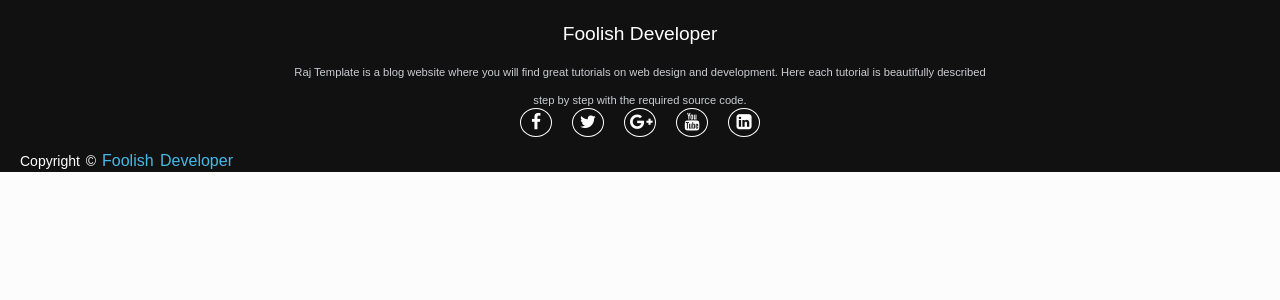
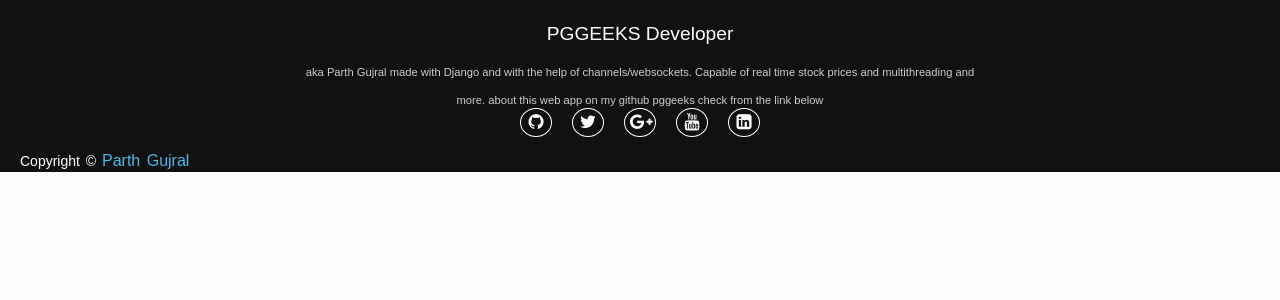
Before and after one commit to Pggeeks/Live-StockScrenner-Django, a Django app: template stockapp/templates/stockapp/footer.html in a window 1280 px wide. Shown: the top 300 px of the page. Run offline with Django 4.2, Linux system fonts and the light colour scheme; the template is opened without the code that fills it, so the values that code supplies are empty; parts of the project's set-up code (start-up, migrations or seed data) failed here and were passed over.

Commit message:
fixed error in threading when reloading page

```diff
--- a/stockapp/consumers.py
+++ b/stockapp/consumers.py
@@ -15,6 +15,7 @@ class StockConsumer(AsyncWebsocketConsumer):
         )
         ## creating a celery beat task
         await self.accept()
+        Show_Details.clearevent()
         # await self.Users_Count(self.room_group_name)
 
     async def disconnect(self, close_code):
@@ -73,6 +74,7 @@ class AllStockConsumer(AsyncWebsocketConsumer):
         )
         ## creating a celery beat task
         await self.accept()
+        Home.clearevent()
         print('conn')
         # await self.Users_Count(self.room_group_name)
 
--- a/stockapp/templates/stockapp/Show_Page.html
+++ b/stockapp/templates/stockapp/Show_Page.html
@@ -15,7 +15,7 @@
 <link href="http://ajax.googleapis.com/ajax/libs/jqueryui/1.8.16/themes/ui-lightness/jquery-ui.css" rel="stylesheet"
     type="text/css" />
   </head>
-  <div class="card text-center">
+  <div class="card text-center" style="margin-bottom: 25px;">
       <div class="card-header display-6">
           {{Stock|get_item:"companyName"}}
       </div>
@@ -29,6 +29,8 @@
   <a href="#" class="btn btn-primary">Chart</a>
 </div>
 </div>
+{% include 'stockapp/footer.html' %}
+</html>
 <!--  -->
 <script type="text/javascript">
   const socket = new WebSocket(
--- a/stockapp/templates/stockapp/footer.html
+++ b/stockapp/templates/stockapp/footer.html
@@ -3,7 +3,6 @@
 <head>
     <meta charset="UTF-8">
     <meta name="viewport" content="width=device-width, initial-scale=1.0">
-    <title>responsive footer design codepen</title>
 
     <link rel="stylesheet" href="https://stackpath.bootstrapcdn.com/font-awesome/4.7.0/css/font-awesome.min.css">
     <style media="screen">
@@ -125,18 +124,18 @@ display: block;
 <body>
     <footer>
         <div class="footer-content">
-            <h3>Foolish Developer</h3>
-            <p>Raj Template is a blog website where you will find great tutorials on web design and development. Here each tutorial is beautifully described step by step with the required source code.</p>
+            <h3>PGGEEKS Developer</h3>
+            <p>aka Parth Gujral made with Django and with the help of channels/websockets. Capable of real time stock prices and multithreading and more. about this web app on my github pggeeks check from the link below</p>
             <ul class="socials">
-                <li><a href="#"><i class="fa fa-facebook"></i></a></li>
+                <li><a href="https://github.com/Pggeeks/"><i class="fa fa-github"></i></a></li>
                 <li><a href="#"><i class="fa fa-twitter"></i></a></li>
                 <li><a href="#"><i class="fa fa-google-plus"></i></a></li>
-                <li><a href="#"><i class="fa fa-youtube"></i></a></li>
+                <li><a href="https://www.youtube.com/c/DoctorPotato"><i class="fa fa-youtube"></i></a></li>
                 <li><a href="#"><i class="fa fa-linkedin-square"></i></a></li>
             </ul>
         </div>
         <div class="footer-bottom">
-            <p>copyright &copy; <a href="#">Foolish Developer</a>  </p>
+            <p>copyright &copy; <a href="#">Parth Gujral</a>  </p>
         </div>
 
     </footer>
```
Also changed, not shown: stockapp/views.py (+7 -1 lines).
